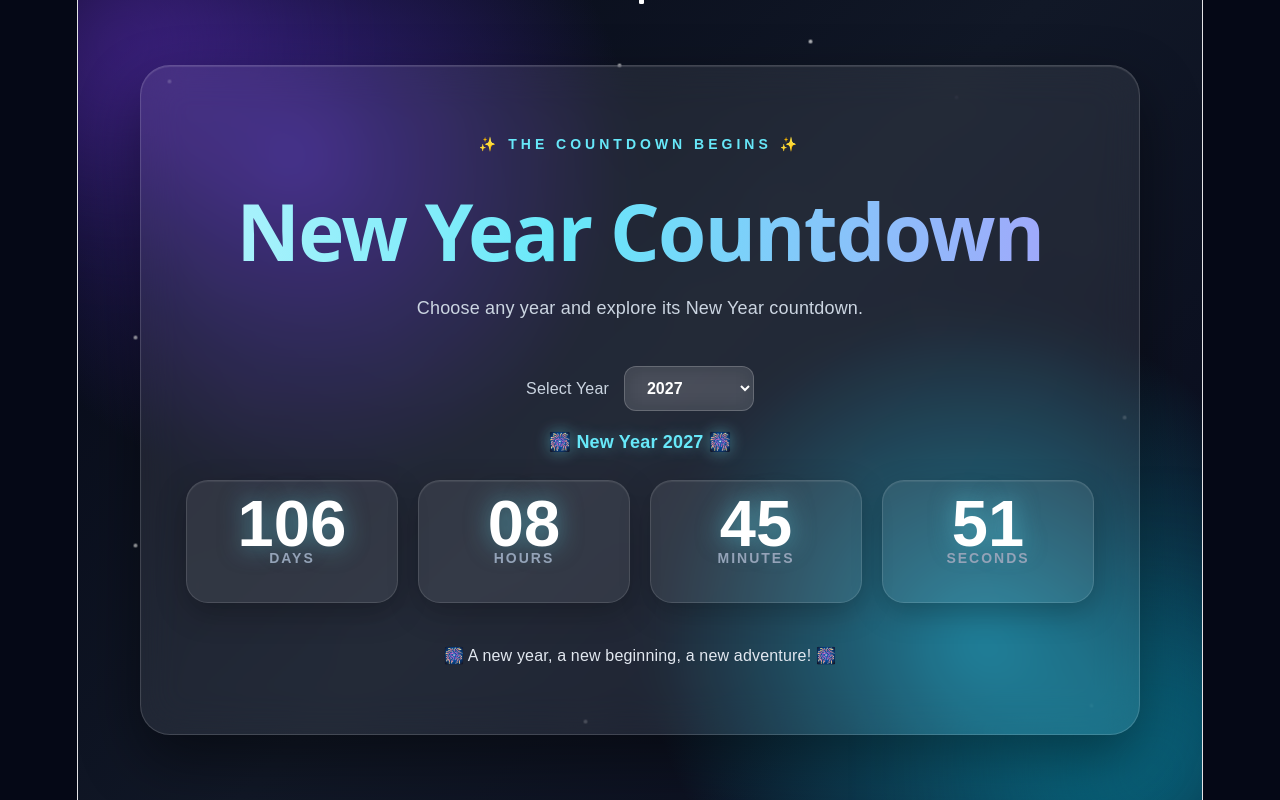
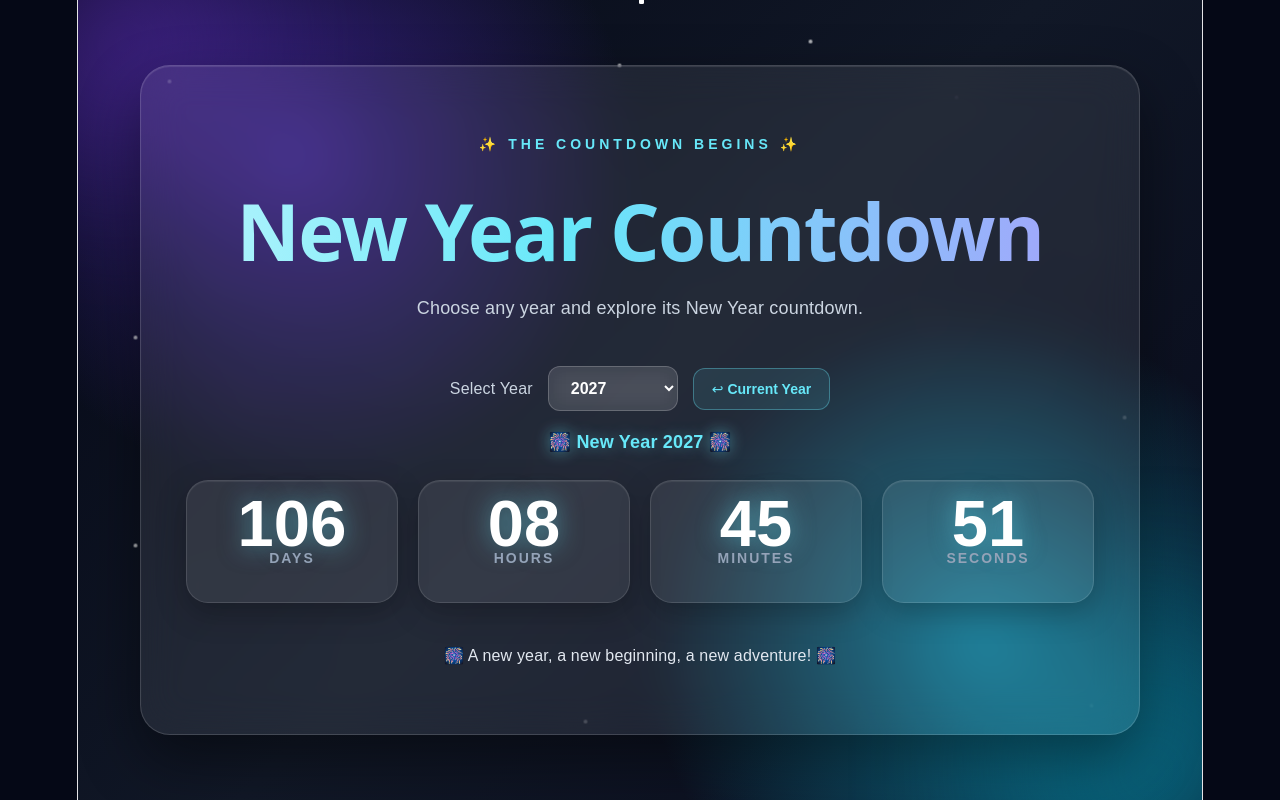
Before and after one commit to Sandhya769-source/new-year-ccountdown, a React (Vite) app: page / in a window 1280 px wide. Built offline with nearby package versions, Linux system fonts and the light colour scheme.

Commit message:
Add current year reset button

```diff
--- a/src/App.css
+++ b/src/App.css
@@ -569,3 +569,33 @@ h1 {
     font-size: 13px;
   }
 }
+/* Current Year Button */
+
+.current-year-btn {
+  padding: 12px 18px;
+  border: 1px solid rgba(103, 232, 249, 0.35);
+  border-radius: 12px;
+
+  background: rgba(103, 232, 249, 0.1);
+  color: #67e8f9;
+
+  font-size: 14px;
+  font-weight: 600;
+
+  cursor: pointer;
+  transition: all 0.3s ease;
+}
+
+.current-year-btn:hover {
+  background: rgba(103, 232, 249, 0.2);
+  border-color: #67e8f9;
+
+  transform: translateY(-2px);
+
+  box-shadow:
+    0 0 15px rgba(103, 232, 249, 0.25);
+}
+
+.current-year-btn:active {
+  transform: translateY(0);
+}
--- a/src/App.jsx
+++ b/src/App.jsx
@@ -92,7 +92,6 @@ function App() {
           Choose any year and explore its New Year countdown.
         </p>
 
-        {/* Year Selector */}
             <div className="year-selector">
 
         <label htmlFor="year">
@@ -112,6 +111,13 @@ function App() {
             </option>
           ))}
         </select>
+
+        <button
+          className="current-year-btn"
+          onClick={() => setTargetYear(currentYear + 1)}
+        >
+          ↩ Current Year
+        </button>
 
       </div>
 
```
Lines whose indentation alone changed are shown as unchanged.
